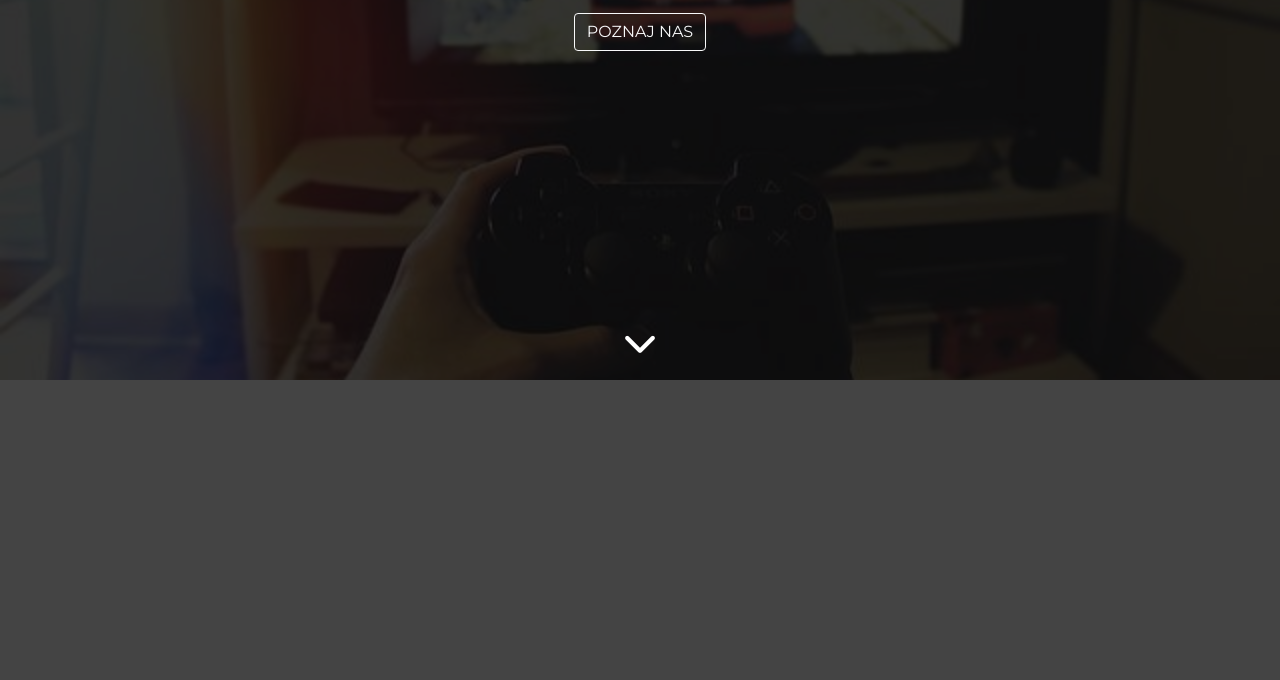
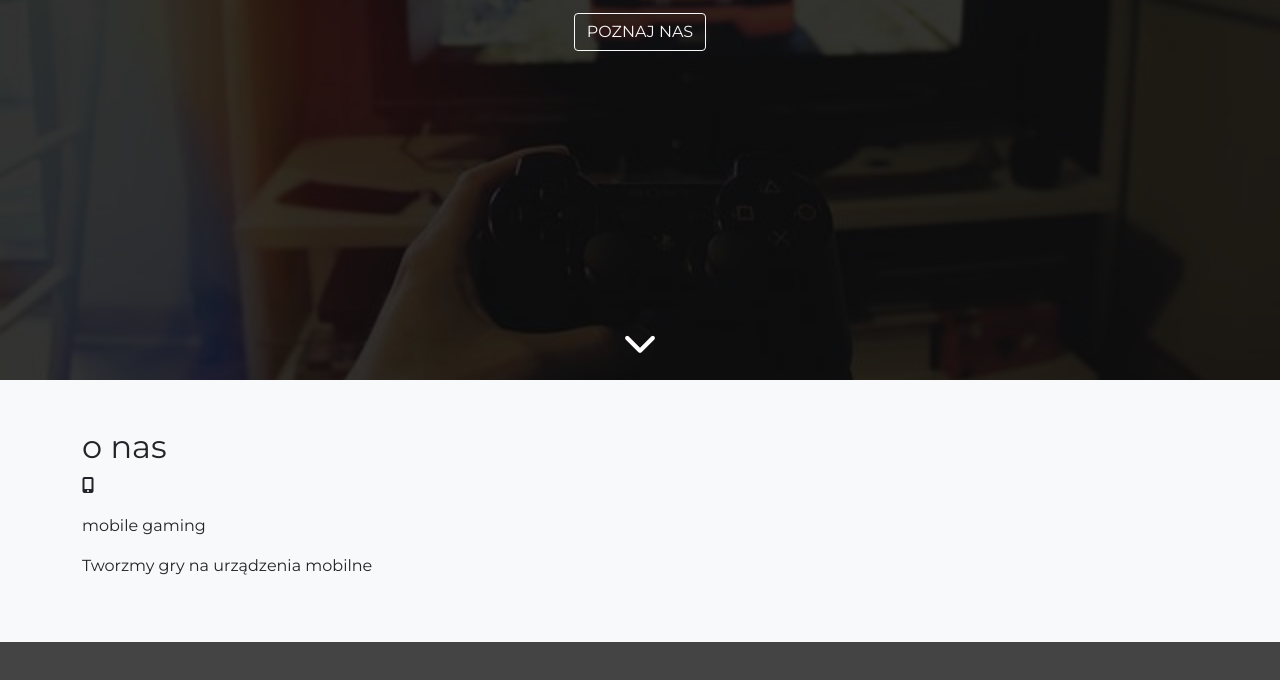
Before and after one commit to AdamSzumski/Project, a plain HTML site: page index.html in a window 1280 px wide. Shown: the part 420-1100 px from the top of the page. After the commit the page ends 1062 px from the top, so only its background shows below. Drawn offline with nearby package versions, Linux system fonts and the light colour scheme.

Commit message:
cards added

```diff
--- a/index.html
+++ b/index.html
@@ -59,7 +59,22 @@
 
 </header>
 
-<div style="height:100vh"></div>
+<main>
+	<section id="aboutus" class="aboutus bg-light py-5">
+<div class="container">
+	<h2>o nas</h2>
+	<div class="underline"></div>
+
+<div class="col-sm-6 col-md-4">
+	<p><i class="fa-solid fa-mobile-screen-button"></i></p>
+		<p class="aboutus-card-title">mobile gaming</p>
+		<p class="aboutus-car-text">Tworzmy gry na urządzenia mobilne</p>
+</div>
+
+
+</div>
+	</section>
+</main>
 
 
 		<script
```
